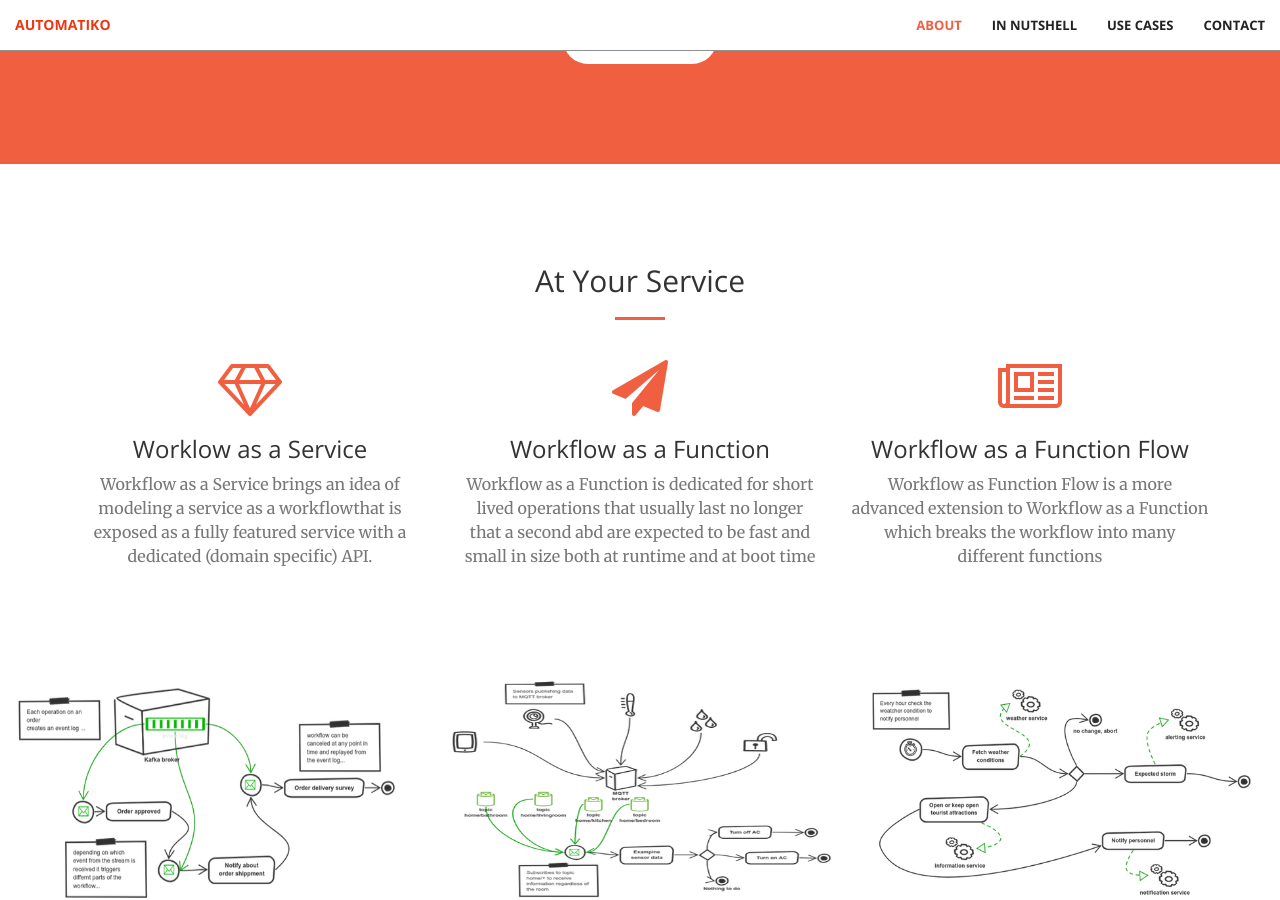
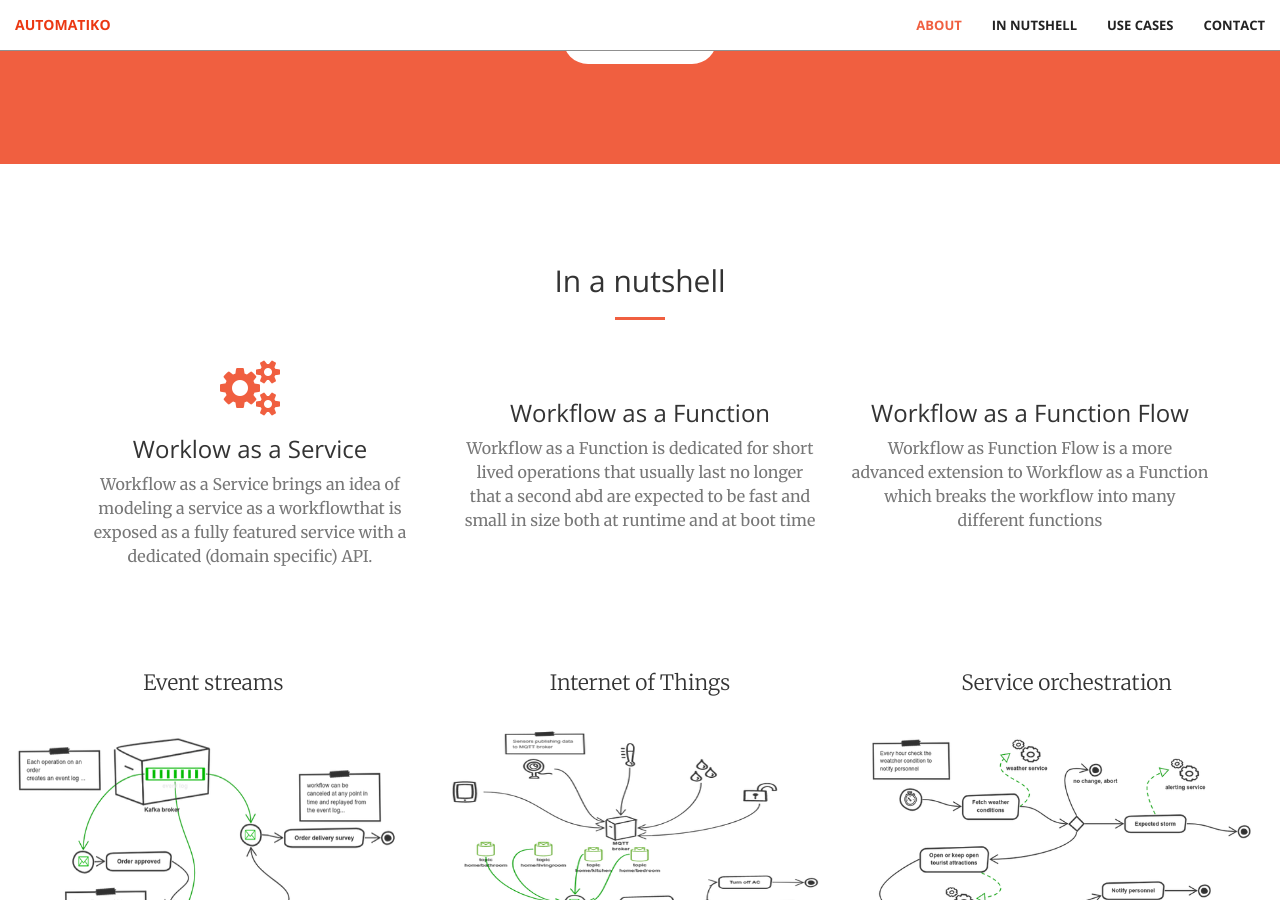
Before and after one commit to t-miller/automatiko.github.io, a Jekyll site: the page built from index.html, in a window 1280 px wide and 900 px high, scrolled down 1154 px. Built offline with Jekyll 4.4.1, drawn with Linux system fonts in a browser that asks for light colours; some of the changed text lies outside the part shown.

Commit message:
reduced size of the head image, improved portfolio table

```diff
--- a/_includes/portfolio.html
+++ b/_includes/portfolio.html
@@ -2,6 +2,7 @@
     <div class="container-fluid">
         <div class="row no-gutter">
             <div class="col-lg-4 col-sm-6">
+                <p class="lead text-center">Event streams</p>
                 <a href="https://docs.automatiko.io/main/0.0.0/use-cases.html#_event_streams" class="portfolio-box">
                     <img src="img/portfolio/1.png" class="img-responsive" alt="">
                     <div class="portfolio-box-caption">
@@ -17,6 +18,7 @@
                 </a>
             </div>
             <div class="col-lg-4 col-sm-6">
+              <p class="lead text-center">Internet of Things</p>
                 <a href="https://docs.automatiko.io/main/0.0.0/use-cases.html#_internet_of_things_iot" class="portfolio-box">
                     <img src="img/portfolio/2.png" class="img-responsive" alt="">
                     <div class="portfolio-box-caption">
@@ -32,6 +34,7 @@
                 </a>
             </div>
             <div class="col-lg-4 col-sm-6">
+              <p class="lead text-center">Service orchestration</p>
                 <a href="https://docs.automatiko.io/main/0.0.0/use-cases.html#_service_orchestration" class="portfolio-box">
                     <img src="img/portfolio/3.png" class="img-responsive" alt="">
                     <div class="portfolio-box-caption">
@@ -47,6 +50,7 @@
                 </a>
             </div>
             <div class="col-lg-4 col-sm-6">
+              <p class="lead text-center">Human-Centric workflows</p>
                 <a href="https://docs.automatiko.io/main/0.0.0/use-cases.html#_human_centric_workflows" class="portfolio-box">
                     <img src="img/portfolio/4.png" class="img-responsive" alt="">
                     <div class="portfolio-box-caption">
@@ -62,6 +66,7 @@
                 </a>
             </div>
             <div class="col-lg-4 col-sm-6">
+              <p class="lead text-center">Database records processing</p>
                 <a href="https://docs.automatiko.io/main/0.0.0/use-cases.html#_database_record_processing" class="portfolio-box">
                     <img src="img/portfolio/5.png" class="img-responsive" alt="">
                     <div class="portfolio-box-caption">
@@ -77,6 +82,7 @@
                 </a>
             </div>
             <div class="col-lg-4 col-sm-6">
+              <p class="lead text-center">Batch processing</p>
                 <a href="https://docs.automatiko.io/main/0.0.0/use-cases.html#_batch_processing" class="portfolio-box">
                     <img src="img/portfolio/6.png" class="img-responsive" alt="">
                     <div class="portfolio-box-caption">
--- a/_includes/services.html
+++ b/_includes/services.html
@@ -2,7 +2,7 @@
     <div class="container">
         <div class="row">
             <div class="col-lg-12 text-center">
-                <h2 class="section-heading">At Your Service</h2>
+                <h2 class="section-heading">In a nutshell</h2>
                 <hr class="primary">
             </div>
         </div>
@@ -11,21 +11,21 @@
         <div class="row">
             <div class="col-lg-4 col-md-6 text-center">
                 <div class="service-box">
-                    <i class="fa fa-4x fa-diamond wow bounceIn text-primary"></i>
+                    <i class="fa fa-4x fa-cogs wow bounceIn text-primary"></i>
                     <h3>Worklow as a Service</h3>
                     <p class="text-muted">Workflow as a Service brings an idea of modeling a service as a workflowthat is exposed as a fully featured service with a dedicated (domain specific) API.</p>
                 </div>
             </div>
             <div class="col-lg-4 col-md-6 text-center">
                 <div class="service-box">
-                    <i class="fa fa-4x fa-paper-plane wow bounceIn text-primary" data-wow-delay=".1s"></i>
+                    <i class="fa fa-4x fa-function wow bounceIn text-primary" data-wow-delay=".1s"></i>
                     <h3>Workflow as a Function</h3>
                     <p class="text-muted">Workflow as a Function is dedicated for short lived operations that usually last no longer that a second abd are expected to be fast and small in size both at runtime and at boot time</p>
                 </div>
             </div>
             <div class="col-lg-4 col-md-6 text-center">
                 <div class="service-box">
-                    <i class="fa fa-4x fa-newspaper-o wow bounceIn text-primary" data-wow-delay=".2s"></i>
+                    <i class="fa fa-4x fa-flux-capacitor wow bounceIn text-primary" data-wow-delay=".2s"></i>
                     <h3>Workflow as a Function Flow</h3>
                     <p class="text-muted">Workflow as Function Flow is a more advanced extension to Workflow as a Function which breaks the workflow into many different functions</p>
                 </div>
```
